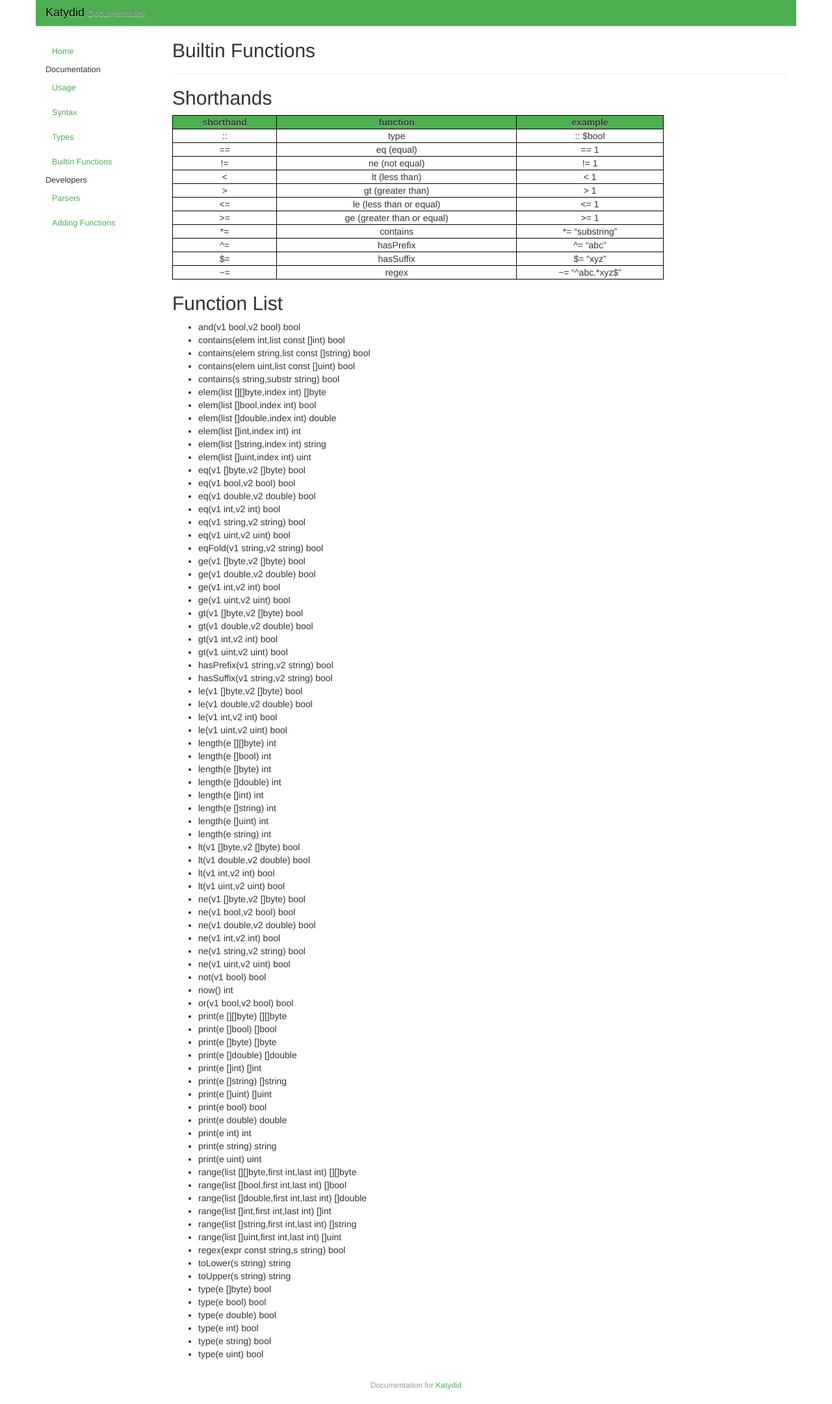
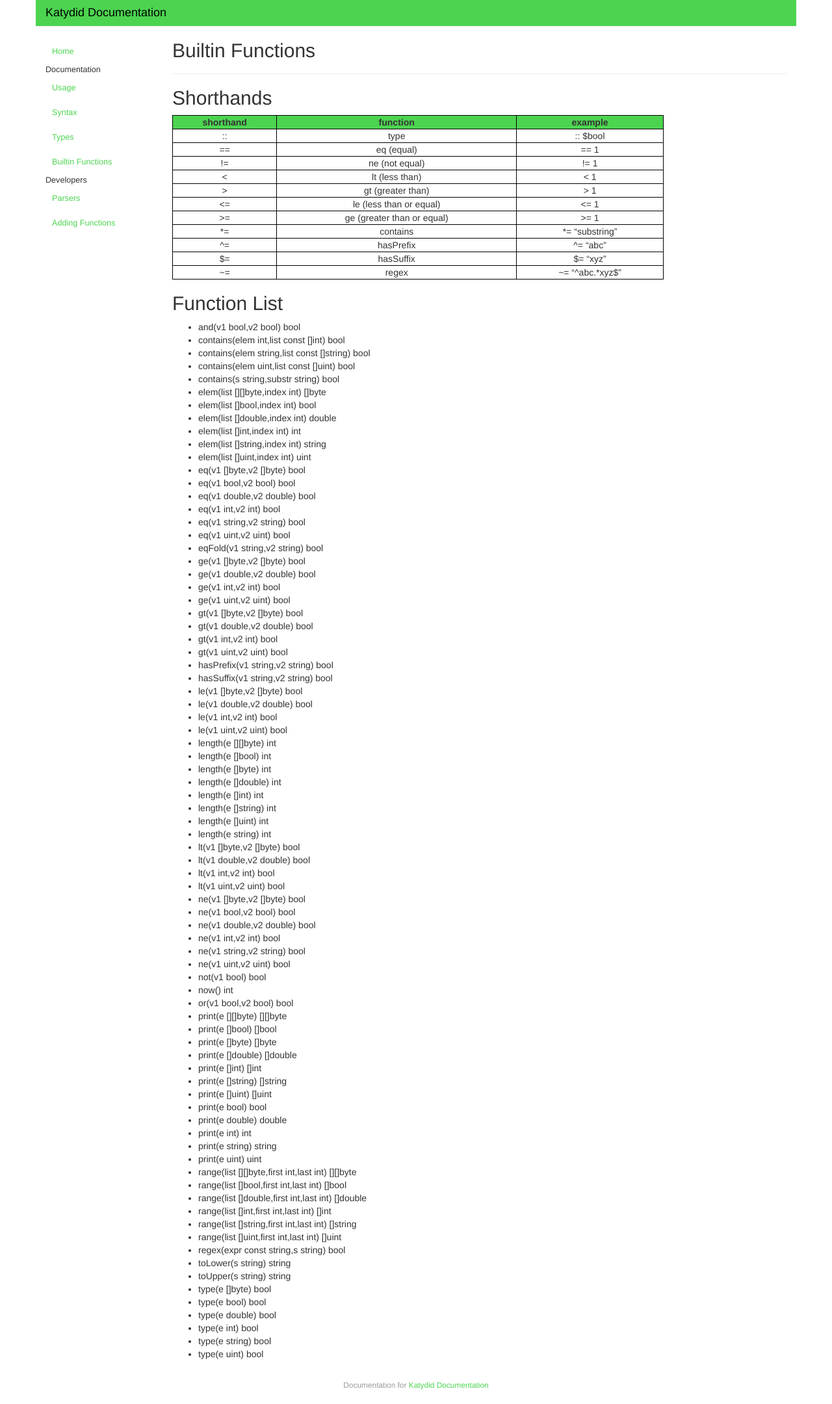
Before and after one commit to katydid/katydid.github.io, a Jekyll site: the page built from _posts/2016-02-17-builtin.md, in a window 1280 px wide. Shown: the whole page at 65% size. Built offline with Jekyll 4.4.1, drawn with Linux system fonts in a browser that asks for light colours.

Commit message:
added logo, favicon and updated colors

```diff
--- a/_config.yml
+++ b/_config.yml
@@ -1,6 +1,6 @@
 # Site title and subtitle. This is used in _includes/header.html
-title: 'Katydid'
-subtitle: 'Documentation'
+title: 'Katydid Documentation'
+subtitle: ''
 
 # if you wish to integrate disqus on pages set your shortname here
 disqus_shortname: ''
--- a/css/main.css
+++ b/css/main.css
@@ -1,10 +1,14 @@
 body {
     font-weight: 400;
-    text-shadow: 0 1px 1px rgba(255, 255, 255, 0.7);
+}
+
+a:focus, a:hover {
+    color: #51216c;
+    text-decoration: underline;
 }
 
 a {
-    color: #4CAF50;
+    color: #4cd450;
 }
 
 .brand {
@@ -12,11 +16,11 @@
 }
 
 #header {
-    background-color: #4CAF50;
+    background-color: #4cd450;
 }
 
 th {
-    background-color: #4CAF50;
+    background-color: #4cd450;
 }
 
 table {
```
Also changed, not shown: index.md (+4 -2 lines), favicon.ico (added), logo.png (added), logo.svg (added).
